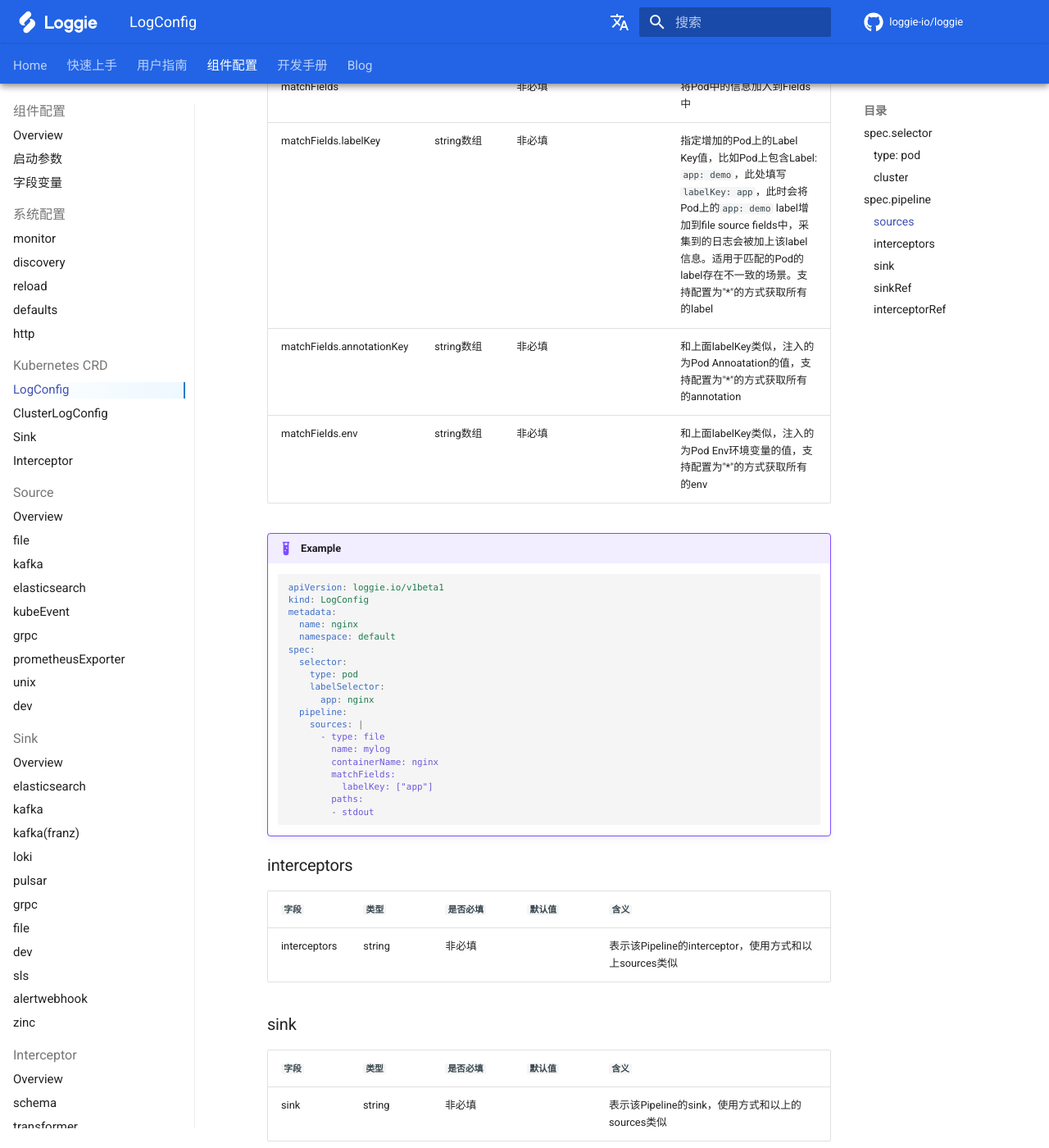
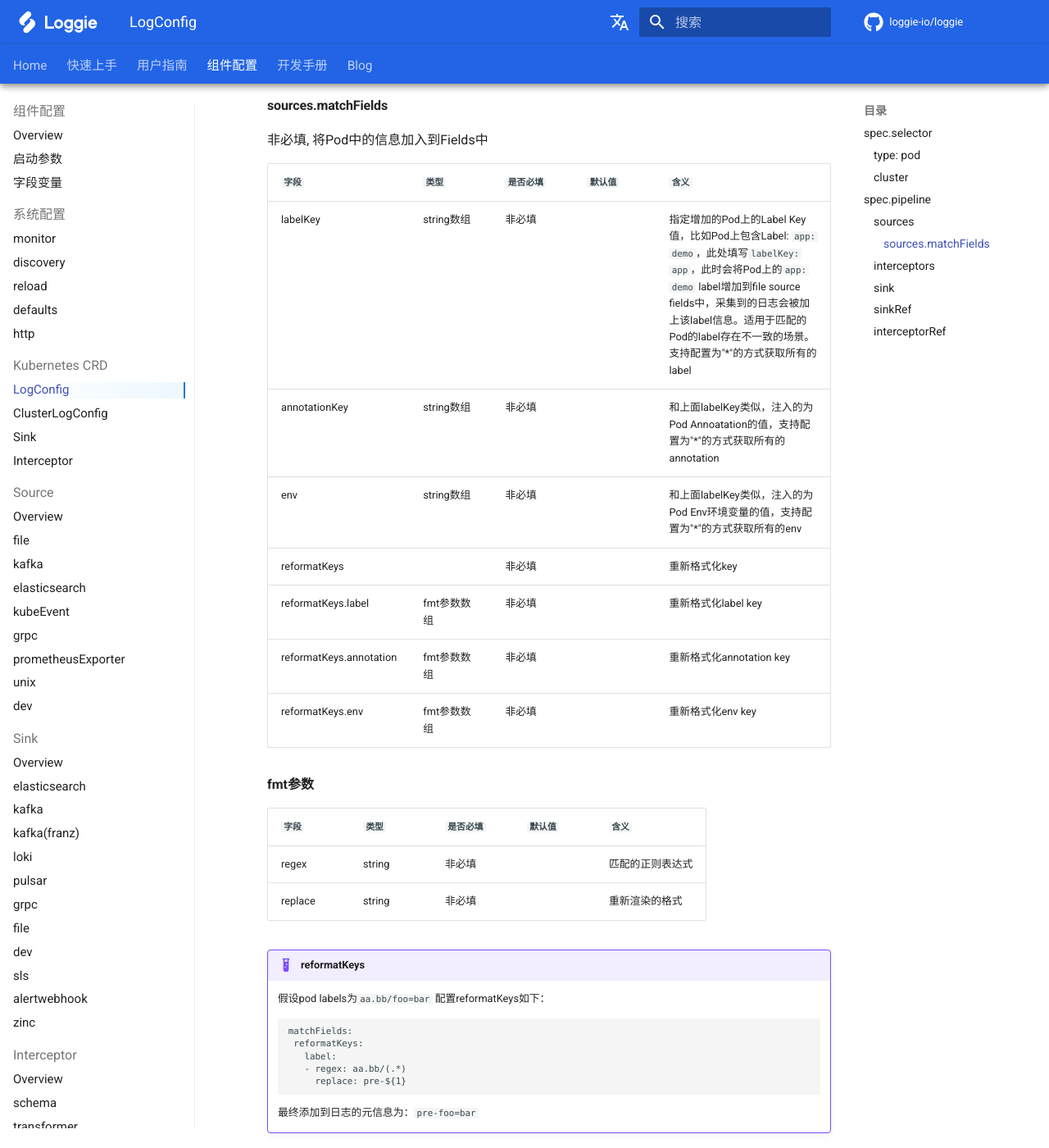
Before and after one commit to loggie-io/docs, an MkDocs documentation site: the page built from docs/reference/discovery/kubernetes/logconfig.md, in a window 1280 px wide and 1400 px high, scrolled down 2104 px. Shown: the whole window at 82% size. Built offline with MkDocs 1.6.1 and Material for MkDocs 9.7.7, drawn with Linux system fonts in a browser that asks for light colours; some web fonts are replaced; comment, search, counter and statistics services are not loaded.

Commit message:
Update logconfig.md (#136)

````diff
--- a/docs/reference/discovery/kubernetes/logconfig.md
+++ b/docs/reference/discovery/kubernetes/logconfig.md
@@ -106,10 +106,40 @@ namespace级别CRD，表示一个日志采集任务，用于采集Pod容器日
 | ---------- | ----------- | ----------- | --------- | -------- |
 | containerName | string  |    非必填    |      | 表示指定采集的容器名称，建议在Pod里包含多个容器时填写 |
 | excludeContainerPatterns | string数组  |    非必填    |      | 排除的容器名称，使用正则表达式形式 |
-| matchFields |   |    非必填    |      | 将Pod中的信息加入到Fields中  |
-| matchFields.labelKey | string数组  |    非必填    |      | 指定增加的Pod上的Label Key值，比如Pod上包含Label: `app: demo`，此处填写`labelKey: app`，此时会将Pod上的`app: demo` label增加到file source fields中，采集到的日志会被加上该label信息。适用于匹配的Pod的label存在不一致的场景。支持配置为"*"的方式获取所有的label |
-| matchFields.annotationKey | string数组  |    非必填    |      | 和上面labelKey类似，注入的为Pod Annoatation的值，支持配置为"*"的方式获取所有的annotation |
-| matchFields.env | string数组  |    非必填    |      | 和上面labelKey类似，注入的为Pod Env环境变量的值，支持配置为"*"的方式获取所有的env |
+
+#### sources.matchFields
+非必填, 将Pod中的信息加入到Fields中
+
+|    `字段`   |    `类型`    |  `是否必填`  |  `默认值`  |  `含义`  |
+| ---------- | ----------- | ----------- | --------- | -------- |
+| labelKey | string数组  |    非必填    |      | 指定增加的Pod上的Label Key值，比如Pod上包含Label: `app: demo`，此处填写`labelKey: app`，此时会将Pod上的`app: demo` label增加到file source fields中，采集到的日志会被加上该label信息。适用于匹配的Pod的label存在不一致的场景。支持配置为"*"的方式获取所有的label |
+| annotationKey | string数组  |    非必填    |      | 和上面labelKey类似，注入的为Pod Annoatation的值，支持配置为"*"的方式获取所有的annotation |
+| env | string数组  |    非必填    |      | 和上面labelKey类似，注入的为Pod Env环境变量的值，支持配置为"*"的方式获取所有的env |
+| reformatKeys |   |    非必填    |      | 重新格式化key |
+| reformatKeys.label | fmt参数数组  |    非必填    |      | 重新格式化label key |
+| reformatKeys.annotation | fmt参数数组  |    非必填    |      |  重新格式化annotation key|
+| reformatKeys.env | fmt参数数组  |    非必填    |      | 重新格式化env key |
+
+
+**fmt参数**
+
+|    `字段`   |    `类型`    |  `是否必填`  |  `默认值`  |  `含义`  |
+| ---------- | ----------- | ----------- | --------- | -------- |
+| regex | string  |    非必填    |      | 匹配的正则表达式 |
+| replace | string  |    非必填    |      | 重新渲染的格式 |
+
+!!! example "reformatKeys"
+
+    假设pod labels为`aa.bb/foo=bar`
+    配置reformatKeys如下：
+    ```
+    matchFields:
+	 reformatKeys:
+	   label:
+	   - regex: aa.bb/(.*)
+	     replace: pre-${1}
+    ```
+    最终添加到日志的元信息为：`pre-foo=bar`
 
 
 !!! example
````
